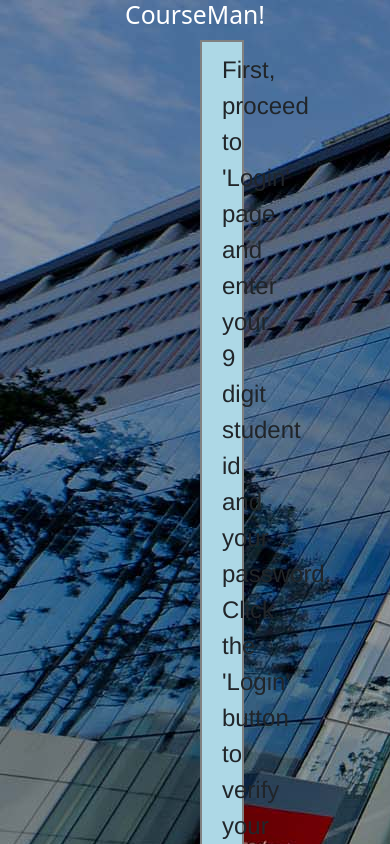
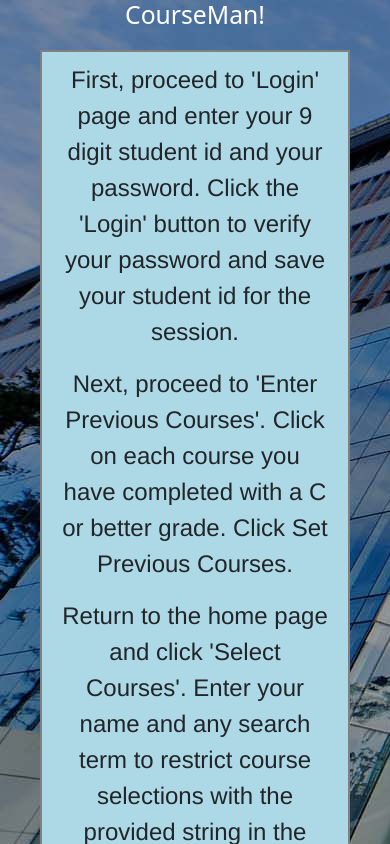
Before and after one commit to JuyeeMyeong/web_project_cse316, a React (Create React App) app: page /Instructions in a window 390 px wide. Shown: the top 844 px of the page. Built offline with nearby package versions, Linux system fonts and the light colour scheme.

Commit message:
#2 instruction page mediaquery (max-width 40em)

```diff
--- a/src/App.css
+++ b/src/App.css
@@ -64,6 +64,13 @@ h2 {
 .instruction .textShown {
   font-family: 'Helvetica';
   font-size: 24px;
+}
+
+@media (max-width: 40em){
+  .instruction {
+    margin: 20px 40px;
+  }
+
 }
 
 /***********         Login              ***********/
```
